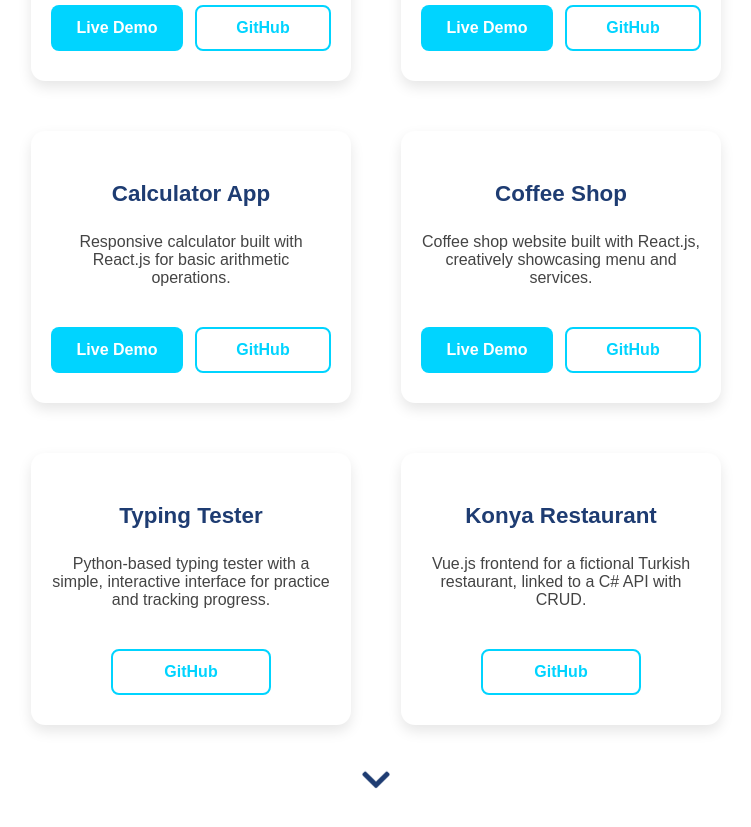
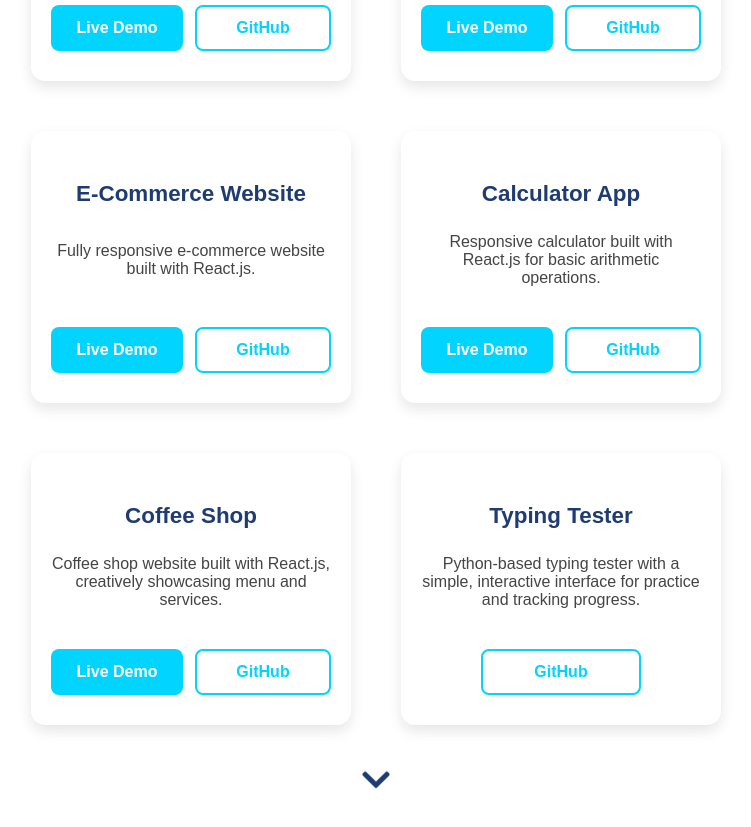
Before and after one commit to hamzas4011/personal-website, a React (Vite) app: page / in a window 1280 px wide. Shown: the part 2860-3687 px from the top of the page, without its empty margins (264-1015 px from the left). Built offline with nearby package versions, Linux system fonts and the light colour scheme.

Commit message:
edit personal page

```diff
--- a/src/projectsData.js
+++ b/src/projectsData.js
@@ -4,6 +4,12 @@ const projects = [
     description: "Fullstack web app built with Next.js, TypeScript, Tailwind CSS and API.",
     liveLink: "https://anime-search-explore.vercel.app/",
     githubLink: "https://github.com/hamzas4011/anime-search",
+  },
+   {
+    name: "E-Commerce Website",
+    description: "Fully responsive e-commerce website built with React.js.",
+    liveLink: "https://ecommerce-app-alpha-lake-45.vercel.app",
+    githubLink: "https://github.com/hamzas4011/world-view-app",
   },
   {
     name: "E-Commerce Website",
@@ -34,6 +40,12 @@ const projects = [
     description: "Vue.js frontend for a fictional Turkish restaurant, linked to a C# API with CRUD.",
     liveLink: null,
     githubLink: "https://github.com/hamzas4011/konyarestaurant",
+  },
+   {
+    name: "Konya Restaurant",
+    description: "Vue.js frontend for a fictional Turkish restaurant, linked to a C# API with CRUD.",
+    liveLink: null,
+    githubLink: "https://github.com/hamzas4011/konyarestaurant",
   }
 ];
 
```
